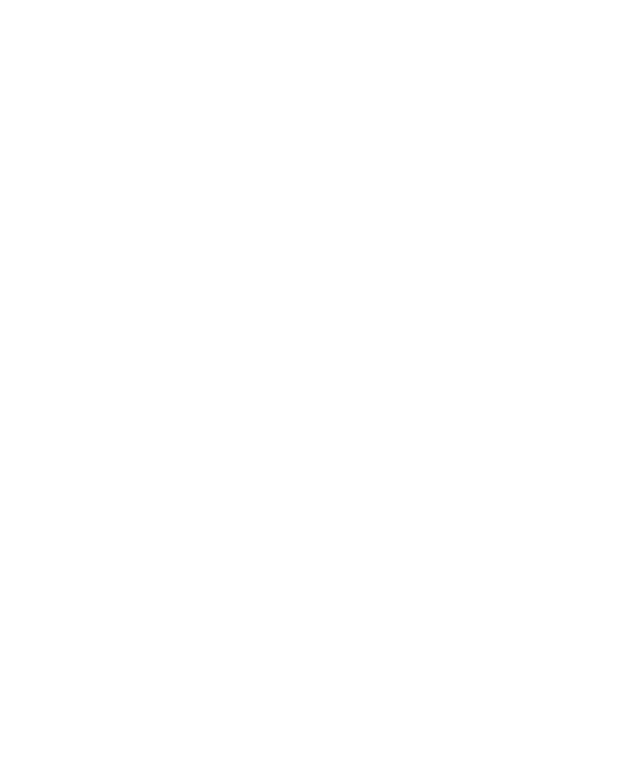
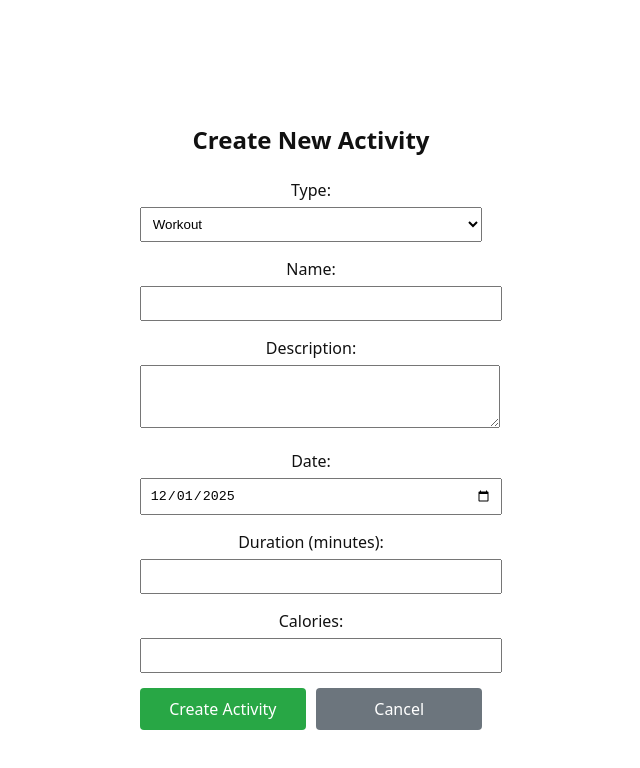
Before and after one commit to kianadae/fitness-tracker-frontend, a React (Vite) app: page /create-activity in a window 1280 px wide. Before the commit this address had no page. Shown: the top 768 px of the page, without its empty margins (329-969 px from the left). Built offline with nearby package versions, Linux system fonts and the light colour scheme.

Commit message:
feat: create activity creation form (UC-014)

```diff
--- a/src/App.jsx
+++ b/src/App.jsx
@@ -4,6 +4,7 @@
 import Login from './pages/Login';
 import Dashboard from './pages/Dashboard';
 import './App.css';
+import CreateActivity from './pages/CreateActivity';
 
 function App() {
   return (
@@ -13,6 +14,7 @@
         <Route path="/register" element={<Register />} />
         <Route path="/login" element={<Login />} />
         <Route path="/dashboard" element={<Dashboard />} />
+        <Route path="/create-activity" element={<CreateActivity />} />
       </Routes>
     </Router>
   );
--- /dev/null
+++ b/src/pages/CreateActivity.jsx
@@ -0,0 +1,213 @@
+import { useState } from 'react';
+import { useNavigate } from 'react-router-dom';
+import { createActivity } from '../services/api';
+
+function CreateActivity() {
+  const navigate = useNavigate();
+  const [formData, setFormData] = useState({
+    userId: 1, // Get from logged-in user context
+    type: 'Workout',
+    name: '',
+    description: '',
+    date: new Date().toISOString().split('T')[0],
+    status: 'Planned',
+    durationMinutes: '',
+    calories: '',
+    stepsCount: '',
+    mealType: ''
+  });
+  const [loading, setLoading] = useState(false);
+  const [error, setError] = useState('');
+
+  const handleChange = (e) => {
+    setFormData({
+      ...formData,
+      [e.target.name]: e.target.value
+    });
+  };
+
+  const handleSubmit = async (e) => {
+    e.preventDefault();
+    setLoading(true);
+    setError('');
+
+    try {
+      // Convert numeric fields
+      const payload = {
+        ...formData,
+        durationMinutes: formData.durationMinutes ? parseInt(formData.durationMinutes) : null,
+        calories: formData.calories ? parseInt(formData.calories) : null,
+        stepsCount: formData.stepsCount ? parseInt(formData.stepsCount) : null,
+      };
+
+      await createActivity(payload);
+      navigate('/dashboard');
+    } catch (err) {
+      setError(err.message || 'Failed to create activity');
+    } finally {
+      setLoading(false);
+    }
+  };
+
+  return (
+    <div style={{ maxWidth: '600px', margin: '50px auto', padding: '20px' }}>
+      <h2>Create New Activity</h2>
+      {error && <div style={{ color: 'red', marginBottom: '15px' }}>{error}</div>}
+
+      <form onSubmit={handleSubmit}>
+        <div style={{ marginBottom: '15px' }}>
+          <label>Type:</label>
+          <select
+            name="type"
+            value={formData.type}
+            onChange={handleChange}
+            style={{ width: '100%', padding: '8px', marginTop: '5px' }}
+          >
+            <option value="Workout">Workout</option>
+            <option value="Meal">Meal</option>
+            <option value="Steps">Steps</option>
+          </select>
+        </div>
+
+        <div style={{ marginBottom: '15px' }}>
+          <label>Name:</label>
+          <input
+            type="text"
+            name="name"
+            value={formData.name}
+            onChange={handleChange}
+            required
+            style={{ width: '100%', padding: '8px', marginTop: '5px' }}
+          />
+        </div>
+
+        <div style={{ marginBottom: '15px' }}>
+          <label>Description:</label>
+          <textarea
+            name="description"
+            value={formData.description}
+            onChange={handleChange}
+            rows="3"
+            style={{ width: '100%', padding: '8px', marginTop: '5px' }}
+          />
+        </div>
+
+        <div style={{ marginBottom: '15px' }}>
+          <label>Date:</label>
+          <input
+            type="date"
+            name="date"
+            value={formData.date}
+            onChange={handleChange}
+            required
+            style={{ width: '100%', padding: '8px', marginTop: '5px' }}
+          />
+        </div>
+
+        {/* Conditional fields based on type */}
+        {formData.type === 'Workout' && (
+          <>
+            <div style={{ marginBottom: '15px' }}>
+              <label>Duration (minutes):</label>
+              <input
+                type="number"
+                name="durationMinutes"
+                value={formData.durationMinutes}
+                onChange={handleChange}
+                style={{ width: '100%', padding: '8px', marginTop: '5px' }}
+              />
+            </div>
+            <div style={{ marginBottom: '15px' }}>
+              <label>Calories:</label>
+              <input
+                type="number"
+                name="calories"
+                value={formData.calories}
+                onChange={handleChange}
+                style={{ width: '100%', padding: '8px', marginTop: '5px' }}
+              />
+            </div>
+          </>
+        )}
+
+        {formData.type === 'Meal' && (
+          <>
+            <div style={{ marginBottom: '15px' }}>
+              <label>Meal Type:</label>
+              <select
+                name="mealType"
+                value={formData.mealType}
+                onChange={handleChange}
+                style={{ width: '100%', padding: '8px', marginTop: '5px' }}
+              >
+                <option value="">Select...</option>
+                <option value="Breakfast">Breakfast</option>
+                <option value="Lunch">Lunch</option>
+                <option value="Dinner">Dinner</option>
+                <option value="Snack">Snack</option>
+              </select>
+            </div>
+            <div style={{ marginBottom: '15px' }}>
+              <label>Calories:</label>
+              <input
+                type="number"
+                name="calories"
+                value={formData.calories}
+                onChange={handleChange}
+                style={{ width: '100%', padding: '8px', marginTop: '5px' }}
+              />
+            </div>
+          </>
+        )}
+
+        {formData.type === 'Steps' && (
+          <div style={{ marginBottom: '15px' }}>
+            <label>Steps Count:</label>
+            <input
+              type="number"
+              name="stepsCount"
+              value={formData.stepsCount}
+              onChange={handleChange}
+              style={{ width: '100%', padding: '8px', marginTop: '5px' }}
+            />
+          </div>
+        )}
+
+        <div style={{ display: 'flex', gap: '10px' }}>
+          <button
+            type="submit"
+            disabled={loading}
+            style={{
+              flex: 1,
+              padding: '10px',
+              backgroundColor: '#28a745',
+              color: 'white',
+              border: 'none',
+              borderRadius: '4px',
+              cursor: loading ? 'not-allowed' : 'pointer'
+            }}
+          >
+            {loading ? 'Creating...' : 'Create Activity'}
+          </button>
+          <button
+            type="button"
+            onClick={() => navigate('/dashboard')}
+            style={{
+              flex: 1,
+              padding: '10px',
+              backgroundColor: '#6c757d',
+              color: 'white',
+              border: 'none',
+              borderRadius: '4px',
+              cursor: 'pointer'
+            }}
+          >
+            Cancel
+          </button>
+        </div>
+      </form>
+    </div>
+  );
+}
+
+export default CreateActivity;
--- a/src/pages/Dashboard.jsx
+++ b/src/pages/Dashboard.jsx
@@ -44,7 +44,7 @@
       {/* CREATE BUTTON under heading */}
       <div style={{ marginBottom: '25px' }}>
         <button
-          onClick={() => navigate('/activities/new')}
+          onClick={() => navigate('/create-activity')}
           style={{
             padding: '10px 20px',
             backgroundColor: '#007bff',
```
